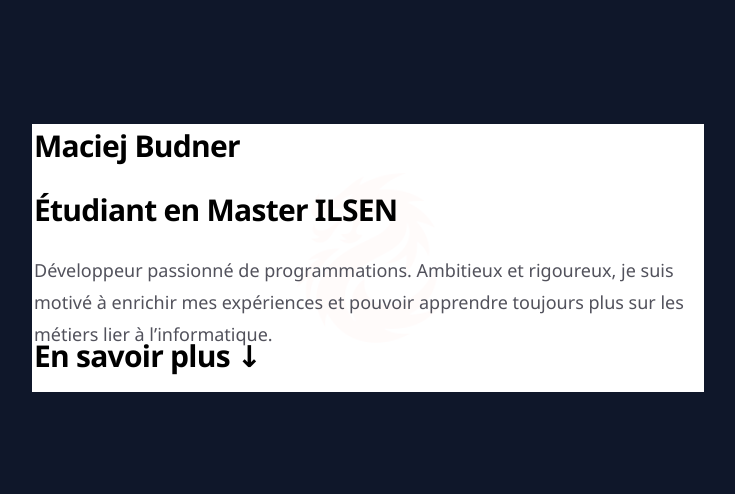
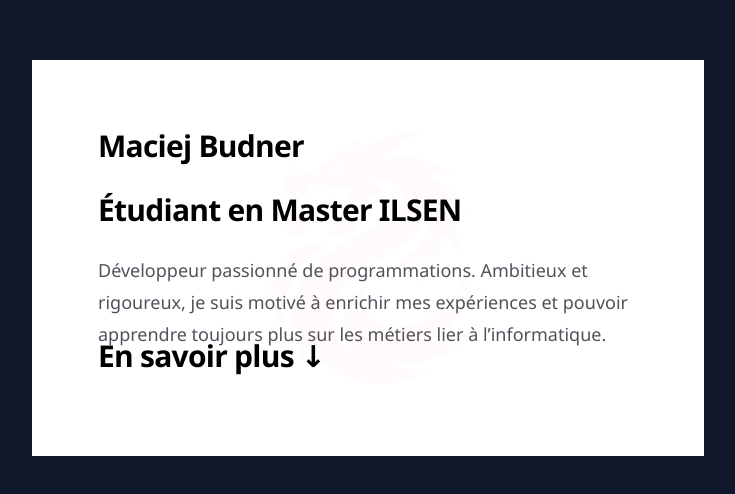
Before and after one commit to maciej-budner/portfolio, a Next.js app: page / in a window 1280 px wide. Shown: the part 142-636 px from the top of the page, without its empty margins (272-1007 px from the left). Built offline with nearby package versions, Linux system fonts and the light colour scheme.

Commit message:
test css

```diff
--- a/app/globals.css
+++ b/app/globals.css
@@ -1,7 +1,5 @@
 @import "tailwindcss";
 * {
-  margin:0;
-  padding: 0;
   box-sizing: border-box;
   font-family: 'Segoe UI', Verdana, Geneva, Tahoma, sans-serif
 }
```
